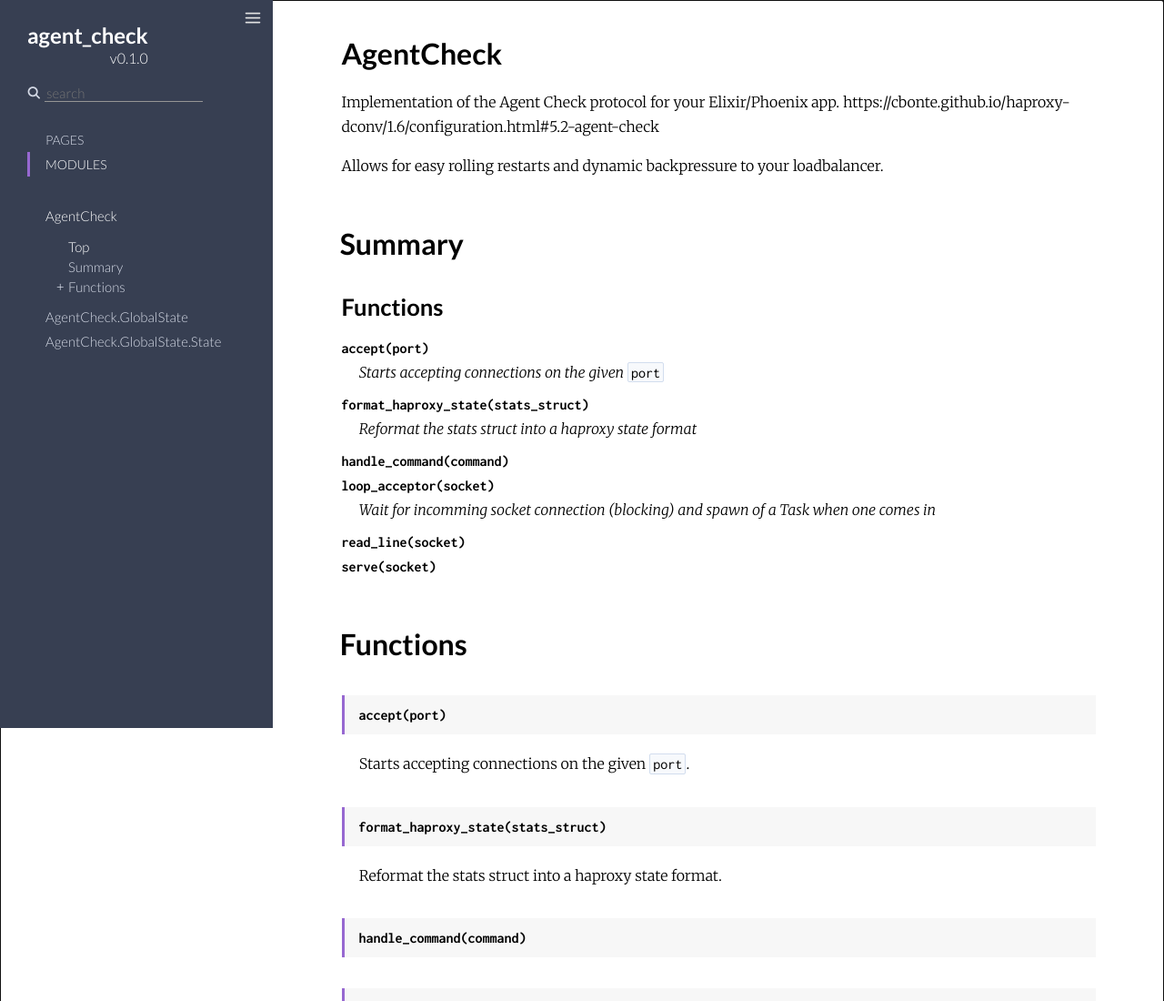
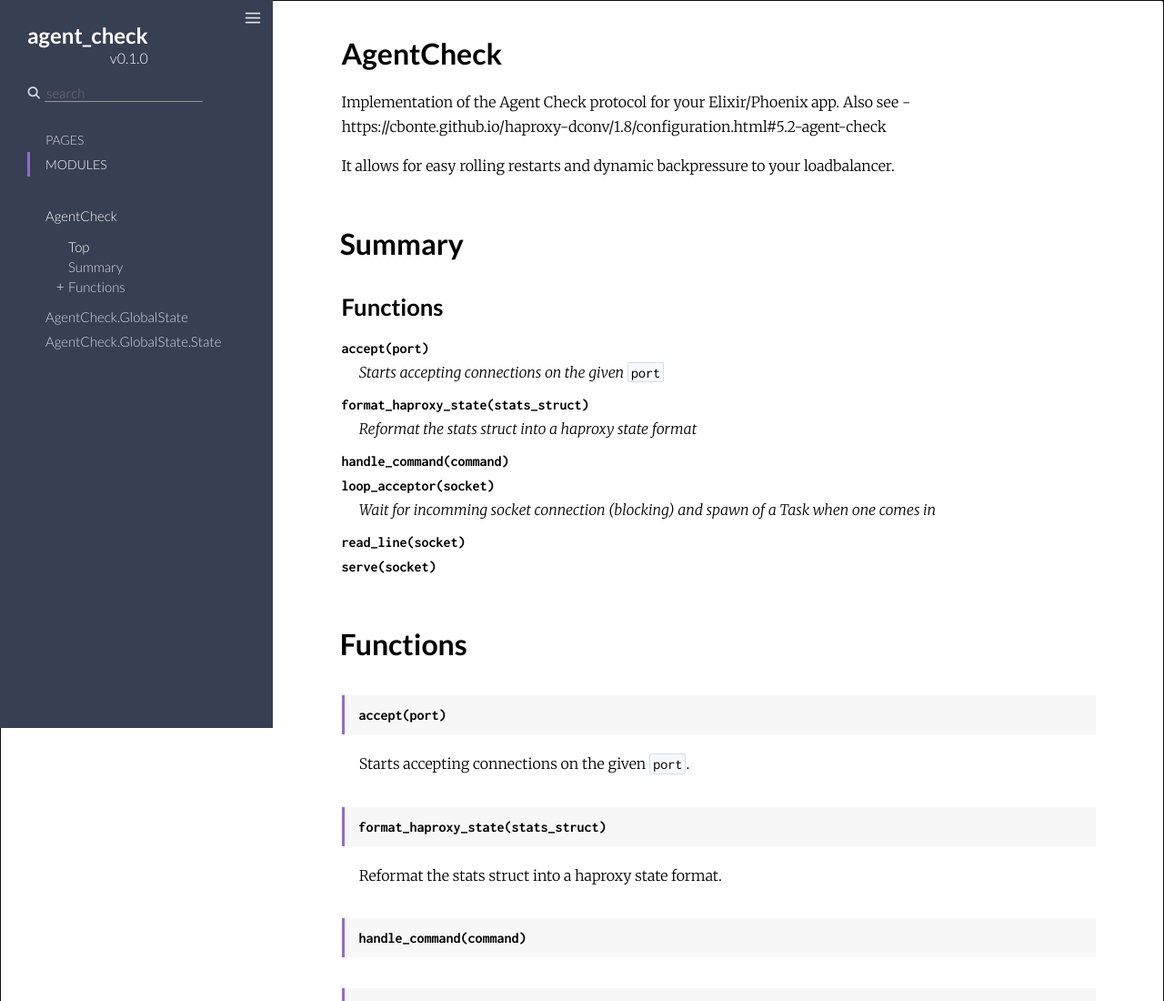
Before and after one commit to betacooperation/agent_check, a plain HTML site: page doc/AgentCheck.html in a window 1280 px wide. Shown: the top 1100 px of the page at 91% size. Drawn offline with Linux system fonts and the light colour scheme; files whose address does not match are found by name.

Commit message:
Test Publish on hex

```diff
--- a/doc/AgentCheck.html
+++ b/doc/AgentCheck.html
@@ -7,6 +7,8 @@
     <meta name="generator" content="ExDoc v0.18.1">
     <title>AgentCheck – agent_check v0.1.0</title>
     <link rel="stylesheet" href="dist/app-c922dbe7ef.css" />
+
+      <link rel="canonical" href="https://hexdocs.pm/agent_check/AgentCheck.html" />
 
     <script src="dist/sidebar_items-a393815a76.js"></script>
 
@@ -73,8 +75,8 @@
 
         <section id="moduledoc">
           <p>Implementation of the Agent Check protocol for your Elixir/Phoenix app.
-https://cbonte.github.io/haproxy-dconv/1.6/configuration.html#5.2-agent-check</p>
-<p>Allows for easy rolling restarts and dynamic backpressure to your loadbalancer.</p>
+Also see - https://cbonte.github.io/haproxy-dconv/1.8/configuration.html#5.2-agent-check</p>
+<p>It allows for easy rolling restarts and dynamic backpressure to your loadbalancer.</p>
 
         </section>
 
```
Also changed, not shown: doc/404.html (+2 -0 lines), doc/AgentCheck.GlobalState.State.html (+2 -0 lines), doc/AgentCheck.GlobalState.html (+2 -0 lines), doc/api-reference.html (+3 -1 lines), doc/search.html (+2 -0 lines).
